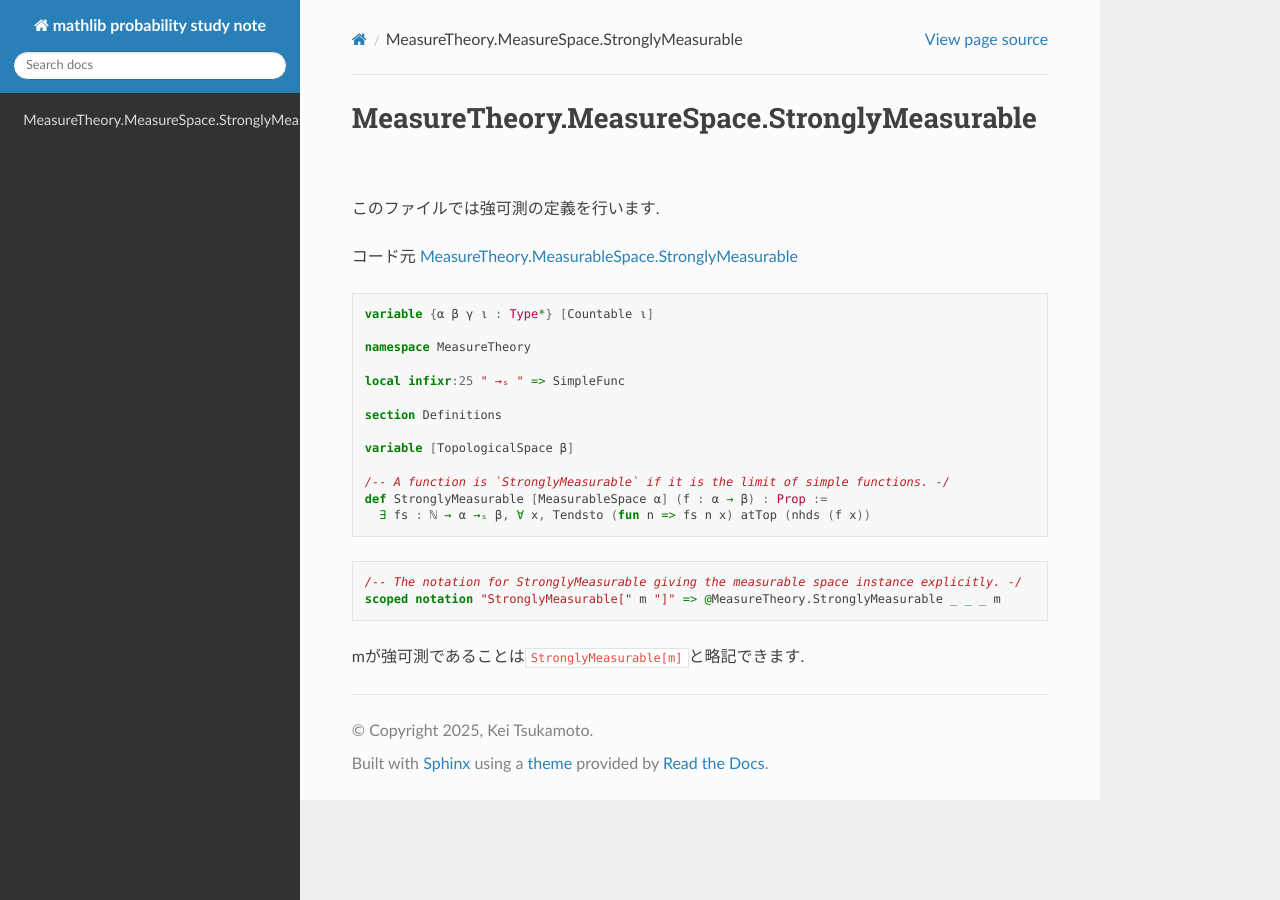
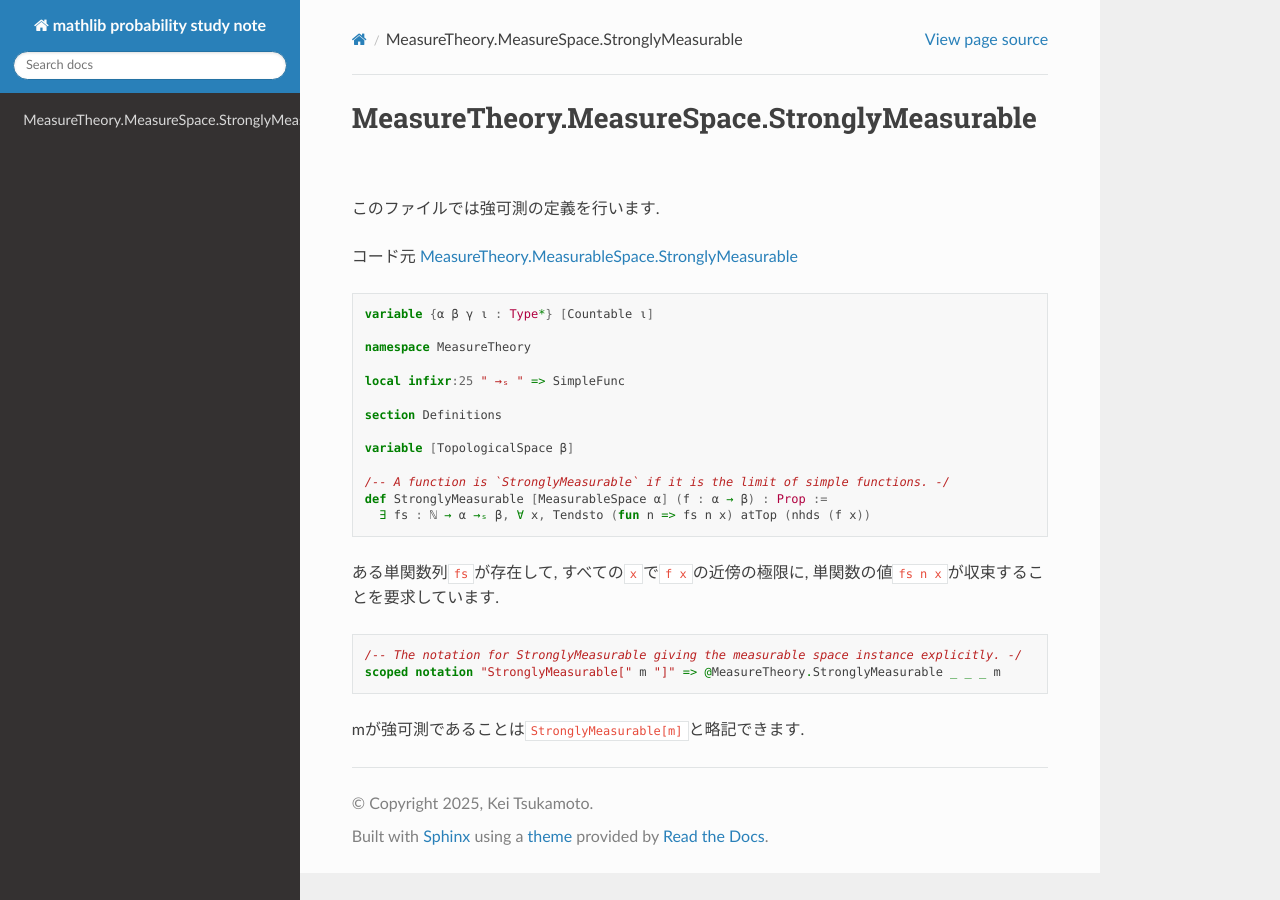
Before and after one commit to auto-res/mathlib_probability_study_note, a Sphinx documentation site: the page built from docs/source/MeasureTheory/Function/StronglyMeasurable.md, in a window 1280 px wide. Built offline with Sphinx 7.4.7 and the Read the Docs theme 3.1.0, drawn with Linux system fonts in a browser that asks for light colours.

Commit message:
StronglyMeasurable

````diff
--- a/docs/source/MeasureTheory/Function/StronglyMeasurable.md
+++ b/docs/source/MeasureTheory/Function/StronglyMeasurable.md
@@ -22,6 +22,8 @@ def StronglyMeasurable [MeasurableSpace α] (f : α → β) : Prop :=
   ∃ fs : ℕ → α →ₛ β, ∀ x, Tendsto (fun n => fs n x) atTop (nhds (f x))
 ```
 
+ある単関数列`fs`が存在して, すべての`x`で`f x`の近傍の極限に, 単関数の値`fs n x`が収束することを要求しています.
+
 ``` lean4
 /-- The notation for StronglyMeasurable giving the measurable space instance explicitly. -/
 scoped notation "StronglyMeasurable[" m "]" => @MeasureTheory.StronglyMeasurable _ _ _ m
````
